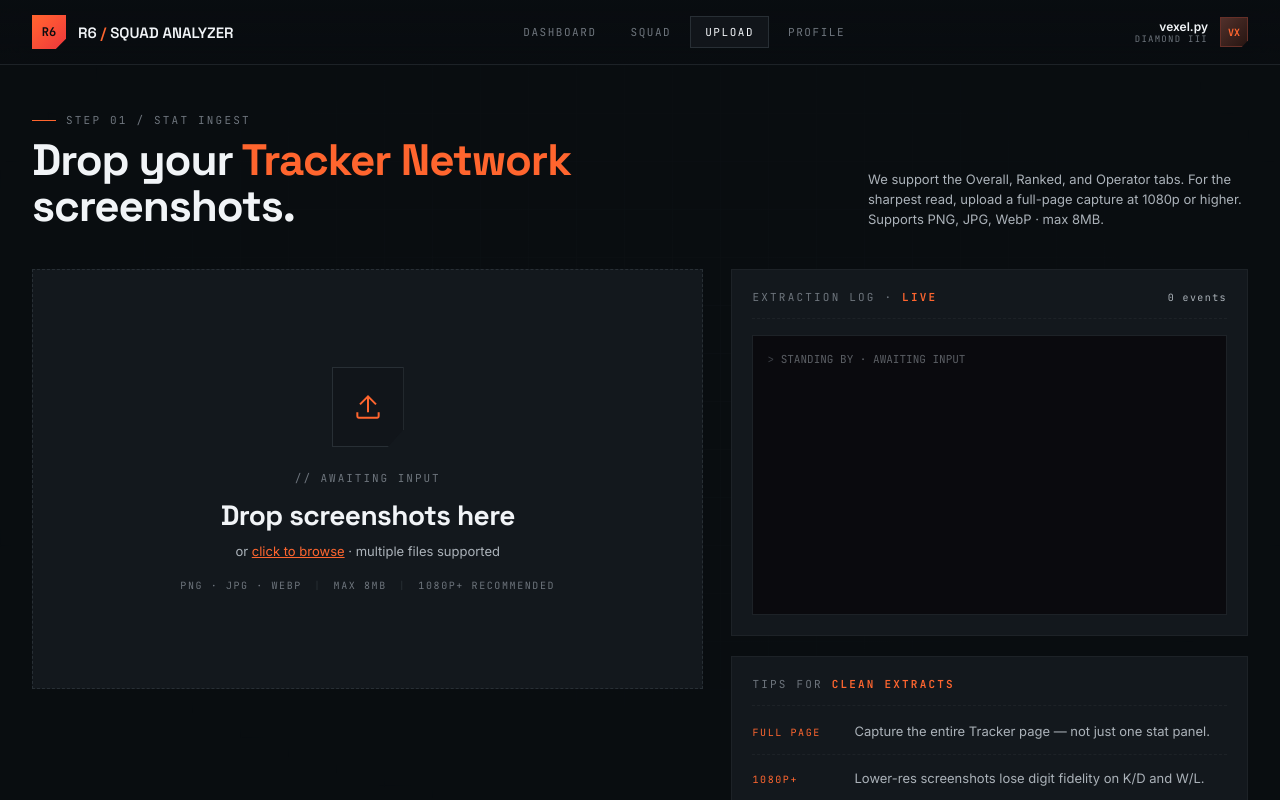
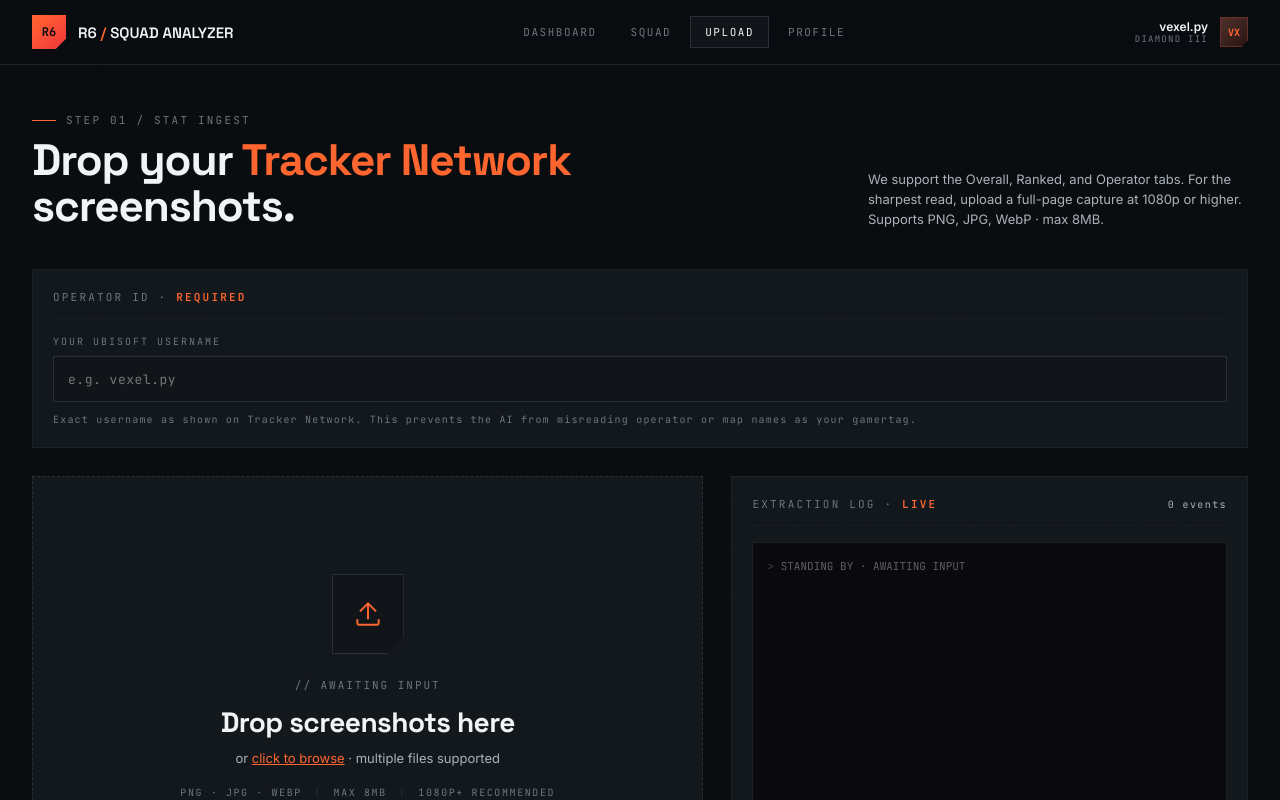
Before and after one commit to retroh36/r6-tracker, a Next.js app: page /upload in a window 1280 px wide. Shown: the top 800 px of the page. Built offline with nearby package versions, Linux system fonts and the light colour scheme.

Commit message:
Final local commit before first deploy

```diff
--- a/app/api/analyze/route.ts
+++ b/app/api/analyze/route.ts
@@ -4,7 +4,7 @@
 const client = new Anthropic();
 const MODEL = 'claude-opus-4-5';
 
-async function extractStats(imageBlocks: any[]) {
+async function extractStats(imageBlocks: any[], username: string) {
   const response = await client.messages.create({
     model: MODEL,
     max_tokens: 2048,
@@ -14,8 +14,10 @@
         ...imageBlocks,
         {
           type: 'text',
-          text: `Extract Rainbow Six Siege stats from these Tracker Network screenshots into ONE JSON object:
-- username, platform (PC/XBOX/PS), rank
+          text: `The player's username is '${username}'. Return this exact string as the username field. Do NOT infer the username from operator names, map names, or UI labels — it was provided explicitly.
+
+Extract Rainbow Six Siege stats from these Tracker Network screenshots into ONE JSON object:
+- username (use '${username}' exactly), platform (PC/XBOX/PS), rank
 - kd (K/D ratio as number), winRate (percentage as number), headshotPct (percentage as number)
 - matchesPlayed (number), hoursPlayed (number or null)
 - avgDamage (per round if visible, number or null)
@@ -86,7 +88,12 @@
 export async function POST(request: NextRequest) {
   try {
     const formData = await request.formData();
+    const username = (formData.get('username') as string || '').trim();
     const files = formData.getAll('screenshots');
+
+    if (!username) {
+      return NextResponse.json({ error: 'Username is required' }, { status: 400 });
+    }
 
     if (files.length === 0) {
       return NextResponse.json({ error: 'No screenshots provided' }, { status: 400 });
@@ -115,7 +122,7 @@
       })
     );
 
-    const stats = await extractStats(imageBlocks);
+    const stats = await extractStats(imageBlocks, username);
     const coaching = await coachPlayer(stats);
 
     return NextResponse.json({ stats, coaching });
--- a/app/upload/page.tsx
+++ b/app/upload/page.tsx
@@ -12,6 +12,7 @@
   const router = useRouter();
   const { setResult } = useAnalysis();
   const [phase, setPhase] = useState<Phase>('idle');
+  const [username, setUsername] = useState('');
   const [files, setFiles] = useState<File[]>([]);
   const [dragOver, setDragOver] = useState(false);
   const [logs, setLogs] = useState<{ line: string; tone: string }[]>([]);
@@ -49,6 +50,7 @@
     });
 
     const formData = new FormData();
+    formData.append('username', username.trim());
     files.forEach(f => formData.append('screenshots', f));
 
     try {
@@ -102,6 +104,28 @@
             </div>
             <div className="right">
               We support the Overall, Ranked, and Operator tabs. For the sharpest read, upload a full-page capture at 1080p or higher. Supports PNG, JPG, WebP · max 8MB.
+            </div>
+          </div>
+
+          {/* USERNAME INPUT */}
+          <div className="card" style={{ marginBottom: 28 }}>
+            <div className="card-h">
+              <div className="t">OPERATOR ID · <b>REQUIRED</b></div>
+              {username.trim() && <div className="r" style={{ color: 'var(--good)' }}>✓ CONFIRMED</div>}
+            </div>
+            <div className="field">
+              <div className="field-label"><span>YOUR UBISOFT USERNAME</span>{username.trim() && <b>✓</b>}</div>
+              <input
+                className="input mono"
+                type="text"
+                placeholder="e.g. vexel.py"
+                value={username}
+                onChange={e => setUsername(e.target.value)}
+                disabled={busy}
+              />
+              <div style={{ fontFamily: "'JetBrains Mono'", fontSize: 10, color: 'var(--fg-mute)', letterSpacing: '0.12em', lineHeight: 1.5, marginTop: 2 }}>
+                Exact username as shown on Tracker Network. This prevents the AI from misreading operator or map names as your gamertag.
+              </div>
             </div>
           </div>
 
@@ -211,8 +235,9 @@
                     className="btn primary"
                     style={{ width: '100%', height: 48, marginTop: 20 }}
                     onClick={submit}
+                    disabled={!username.trim()}
                   >
-                    <span>ANALYZE {files.length} SCREENSHOT{files.length > 1 ? 'S' : ''}</span>
+                    <span>{!username.trim() ? 'ENTER USERNAME ABOVE' : `ANALYZE ${files.length} SCREENSHOT${files.length > 1 ? 'S' : ''}`}</span>
                     <span className="arrow">→</span>
                   </button>
                 </div>
```
